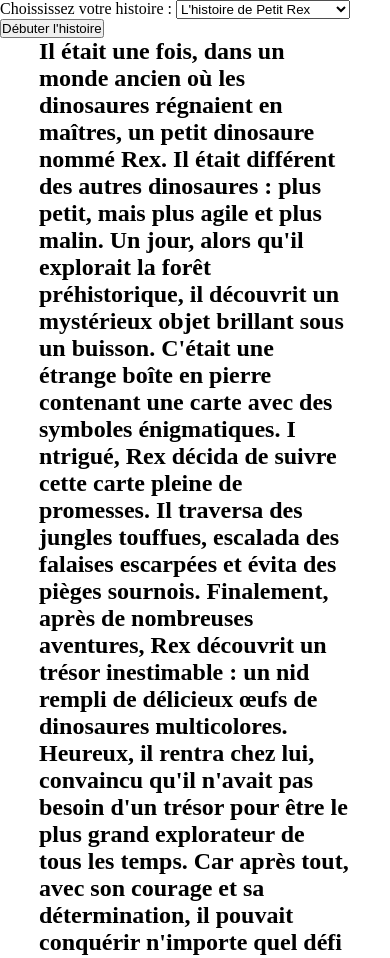
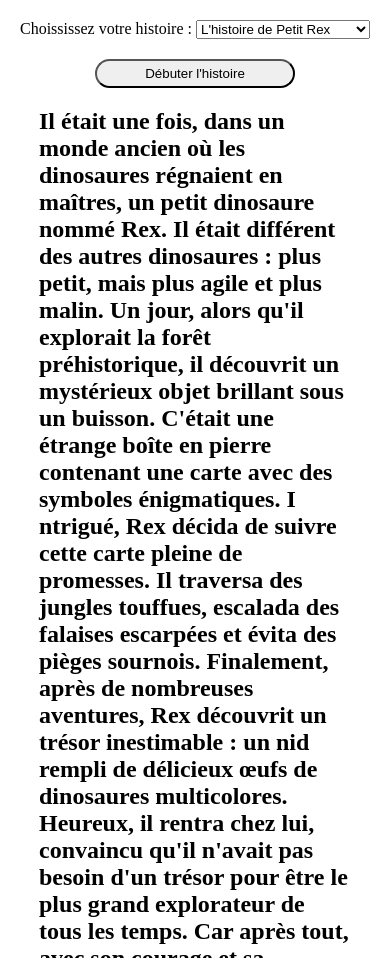
Before and after one commit to justine1410/dys, a plain HTML site: page index.html in a window 390 px wide. Shown: the top 958 px of the page. Drawn offline with Linux system fonts and the light colour scheme.

Commit message:
responsive

```diff
--- a/index.html
+++ b/index.html
@@ -7,13 +7,18 @@
     <title>Document</title>
 </head>
 <body>
+    <main>
         <div class="liste">
+
+            <div class="choix">
                 <label for="selectHistoire">Choississez votre histoire :</label>
                 <select name="selectHistoire" id="selectHistoire">
                     <option value="1">L'histoire de Petit Rex</option>
                     <option value="2">Bulbao, petit monstre vert</option>
                 </select>
 
+
+            </div>
             <button class="go">Débuter l'histoire</button>
         </div>
 
@@ -26,6 +31,8 @@
 
         </div>
 
+    </main>
+
 
 
 <script type="module" src="/index.js"></script>
--- a/style.css
+++ b/style.css
@@ -30,7 +30,29 @@
     opacity: 0;
   }
 
-  /*lettre muette*/
-  .texteHistoire .muet{
-    color: olivedrab;
-  }
+
+.liste{
+    margin-top: 20px;
+    display: flex;
+    flex-direction: column;
+    justify-content: center;
+    align-items: center;
+}
+
+
+.liste button{
+    width: 200px;
+    padding: 5px;
+    border-radius: 20px;
+    margin: 20px 0;
+}
+
+@media screen and (min-width:320px) and (max-width:750px){
+    .choix{
+        text-align: center;
+    }
+}
+
+@media screen and (min-width:751px) and (max-width:1200px){
+
+}
```
Lines whose indentation alone changed are shown as unchanged.
